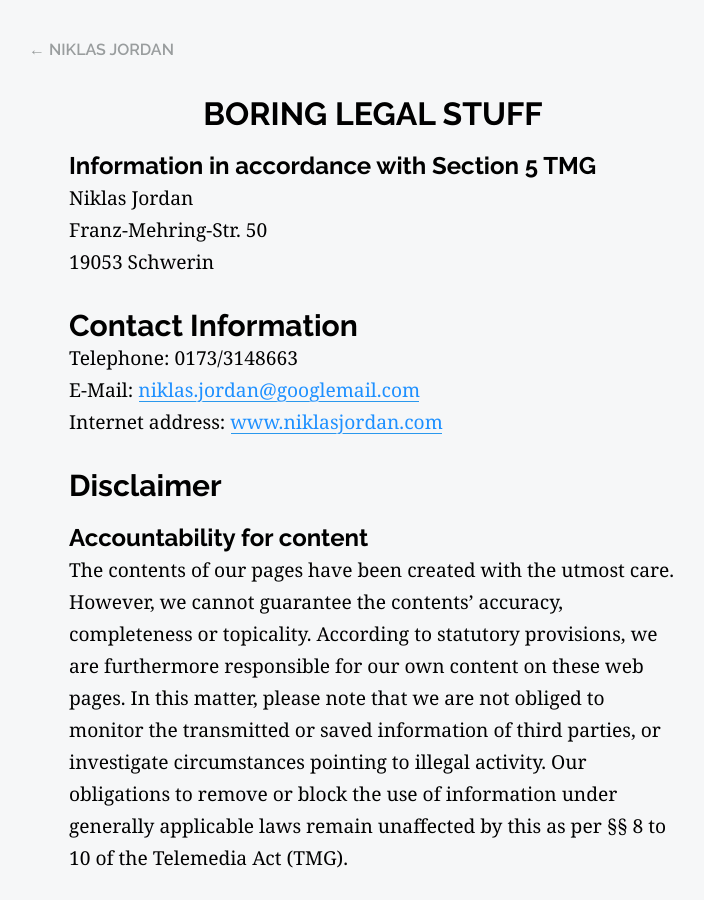
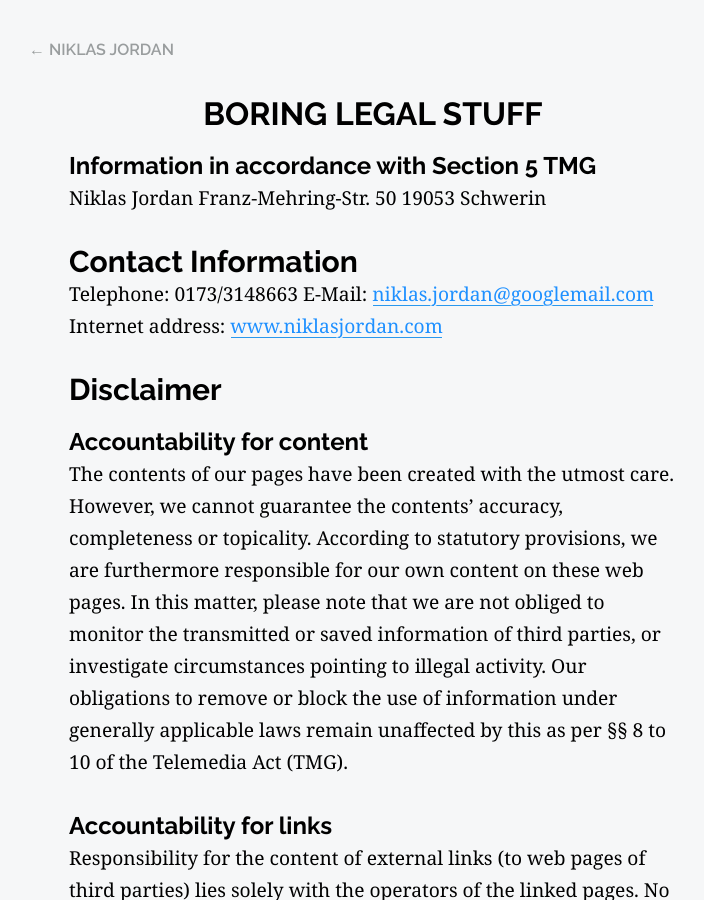
Before and after one commit to NiklasJordan/niklasjordan.com-ALT, a Jekyll site: the page built from imprint.markdown, in a window 1280 px wide and 900 px high. Shown: the whole window, without its empty margins (267-971 px from the left). Built offline with Jekyll 4.4.1, drawn with Linux system fonts in a browser that asks for light colours.

```diff
--- a/imprint.markdown
+++ b/imprint.markdown
@@ -8,14 +8,14 @@ layout: page
 
 ### Information in accordance with Section 5 TMG
 
-Niklas Jordan\
-Franz-Mehring-Str. 50\
+Niklas Jordan
+Franz-Mehring-Str. 50
 19053 Schwerin
 
 ## Contact Information
 
-Telephone: 0173/3148663\
-E-Mail: [niklas.jordan@googlemail.com](mailto:niklas.jordan@googlemail.com)\
+Telephone: 0173/3148663
+E-Mail: [niklas.jordan@googlemail.com](mailto:niklas.jordan@googlemail.com)
 Internet address: [www.niklasjordan.com](www.niklasjordan.com)
 
 ## Disclaimer
```
